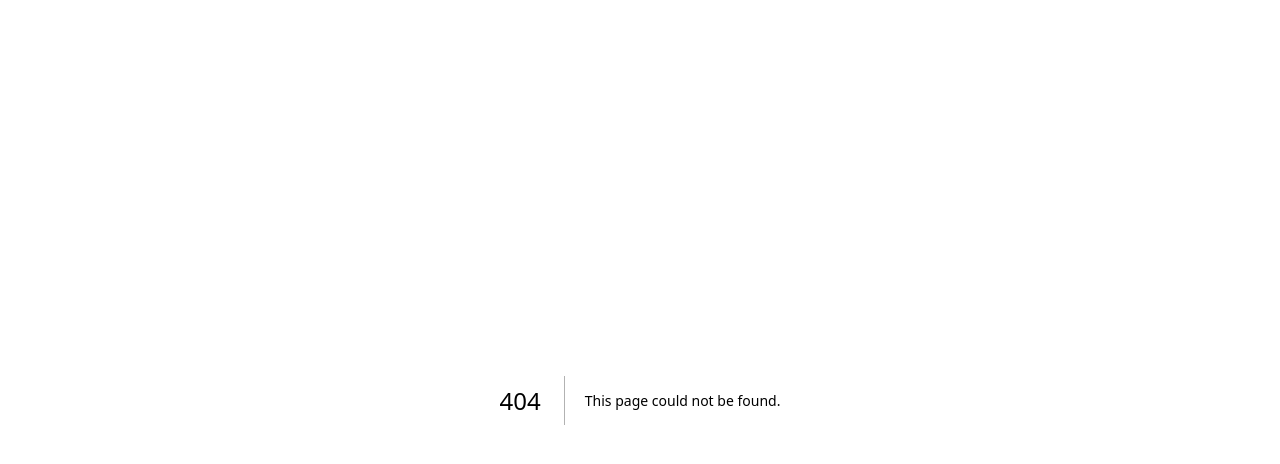
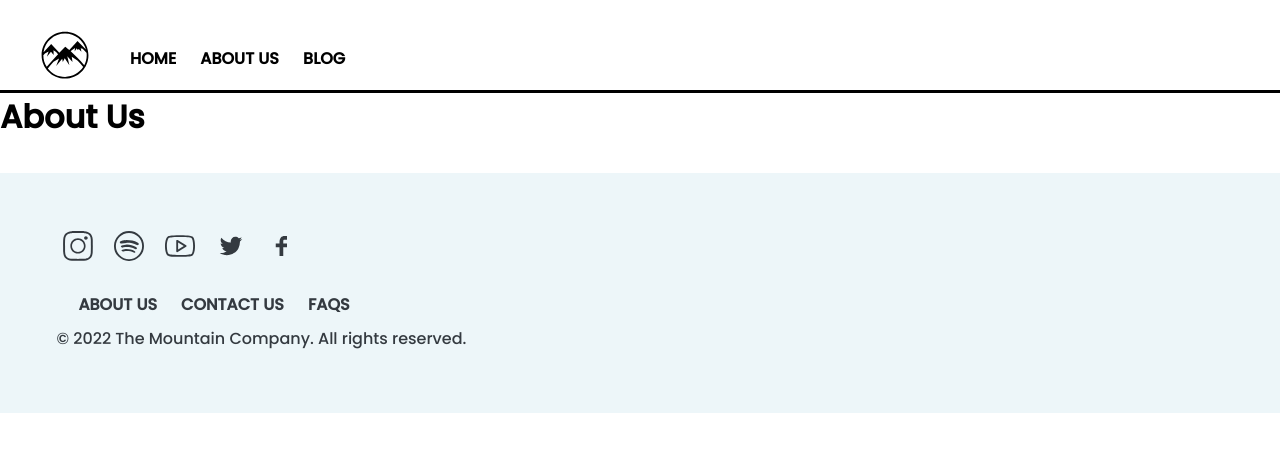
Before and after one commit to RahulRawatji/phoenix, a Next.js app: page /aboutUs in a window 1280 px wide. Before the commit this address had no page. Shown: the top 464 px of the page. Built offline with nearby package versions, Linux system fonts and the light colour scheme.

Commit message:
feat: :fire: added aboutUs and Itenary page

```diff
--- a/components/Navbar.js
+++ b/components/Navbar.js
@@ -6,8 +6,8 @@ const Navbar = () => {
     <nav className='navbar'>
        <GiMountains size={50}/>
        <ul>
-            <a href="#"><li>Home</li></a>
-            <a href=""><li>About Us</li></a>
+            <a href="/"><li>Home</li></a>
+            <a href="/aboutUs"><li>About Us</li></a>
             <a href=""><li>Blog</li></a>
        </ul>
     </nav>
--- /dev/null
+++ b/pages/aboutUs.js
@@ -0,0 +1,22 @@
+import React from 'react';
+import Head from 'next/head';
+
+import Footer from '../components/Footer';
+import Navbar from '../components/Navbar';
+
+const aboutUs = () => {
+  return (
+    <div>
+       <Head>
+        <title>Trek </title>
+        <meta name="description" content="The Best Trek" />
+        <link rel="icon" href="/favicon.png" />
+      </Head>
+      <Navbar />
+      <h1>About Us</h1>
+      <Footer />
+    </div>
+  )
+}
+
+export default aboutUs
--- a/pages/index.js
+++ b/pages/index.js
@@ -21,7 +21,9 @@ export default function Home() {
       <main>
         <section className='main-content'>
             <div className='left-col'>
-              <h1 style={{textAlign:'center', paddingTop:'30px'}}>The Pahadi Company.</h1>
+              <h1 style={{textAlign:'center', paddingTop:'30px', fontSize:'2.5rem'}}>The Pahadi Company.</h1>
+              <h3 style={{fontSize: '1.5rem',textAlign:'center'}}>PLAN YOUR HOLIDAY WITH PAHADI COMPANY ?</h3>
+             <p style={{fontSize: '1rem',textAlign:'center'}}>Committed to helping its clients reach their goals.</p>
             </div>
             <div className='right-col'>
               <Image src={require('../public/assets/potraitMain.jpg')} className="img"/>
--- a/styles/globals.css
+++ b/styles/globals.css
@@ -56,6 +56,7 @@ li:hover{
 }
 
 /* Main Content Styles */
+
 main{
   display: flex;
   flex-direction: column;
@@ -84,13 +85,20 @@ main{
   box-shadow: hsla(210, 8%, 30%, 0.897) 3px 3px;
 }
 
+.left-col{
+  display: flex;
+  flex-direction: column;
+  gap:1rem;
+  justify-content: center;
+  align-items: center;
+}
 
 /* Card Style */
 
 .card__section{
-  margin: 2rem 0;
+  margin: 1.5rem;
   display: grid;
-  gap: 0.5rem;
+  gap:0.5rem;
 }
 
 .card__container{
@@ -99,19 +107,20 @@ main{
 }
 
 .card{
-  border: 2px solid hsla(0, 3%, 23%, 0.544);
- border-radius: 5%;
+  border: 2px solid hsla(0, 1%, 43%, 0.544);
+  border-radius: 5%;
 }
 .card_img_container{
   width: 100%;
   display: flex;
-  justify-content: center;
+  justify-content: space-evenly;
 }
 .card_img{
   width: 100%;
   height: auto;
   border-top-left-radius: 5%;
   border-top-right-radius: 5%;
+  box-shadow: hsla(210, 8%, 30%, 0.897) 1px 4px;
 }
 
 .card__content{
```
Also changed, not shown: components/Card.js (+5 -2 lines), pages/treks.js (added, +22 -0 lines).
